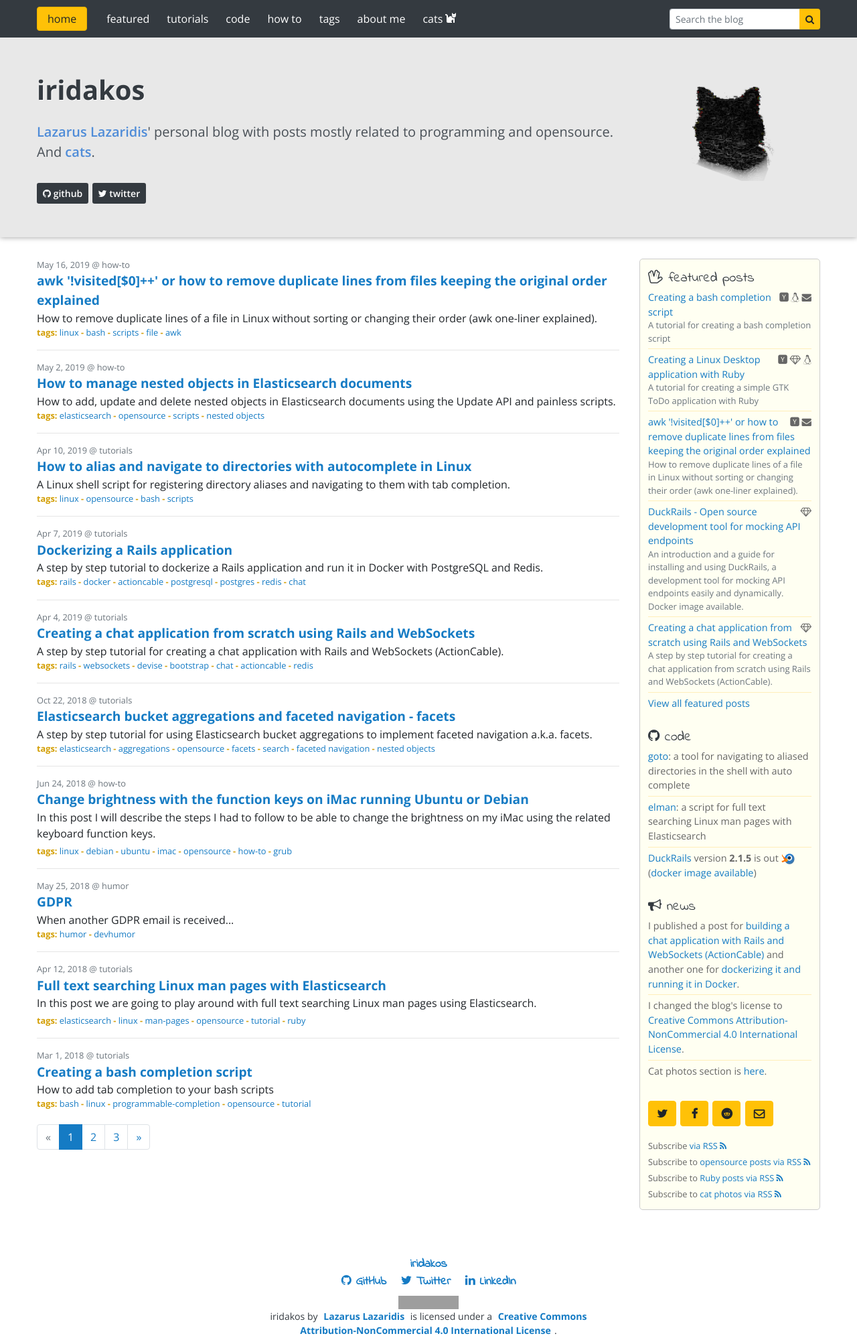
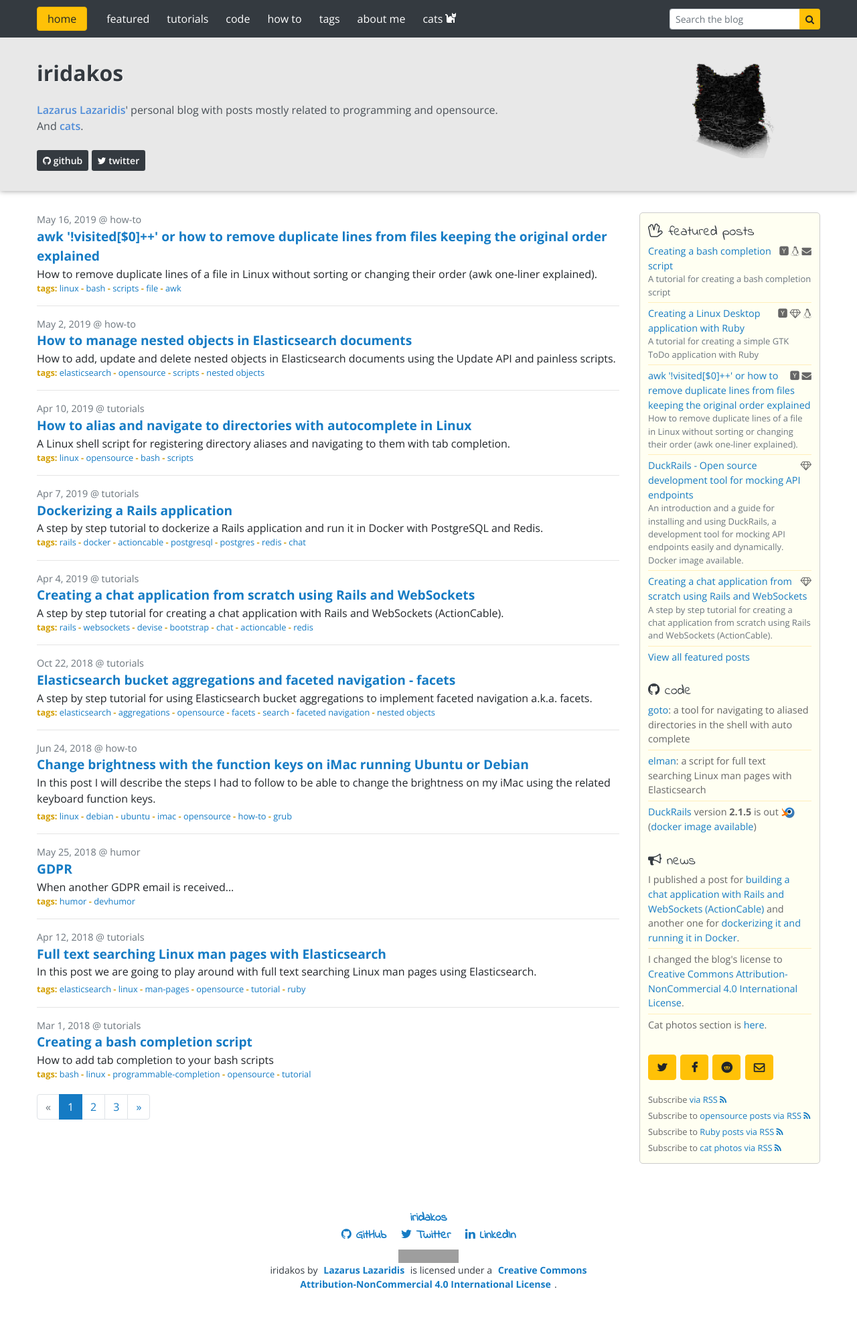
Before and after one commit to iridakos/iridakos.github.io, a Jekyll site: the page built from index.html, in a window 1280 px wide. Shown: the whole page at 67% size. Built offline with Jekyll 4.4.1, drawn with Linux system fonts in a browser that asks for light colours; nearby versions of some CDN libraries; the list of posts is cut into pages by our own code; comment, search, counter and statistics services are not loaded; after the commit the page ends 1937 px from its top, so only the background shows below that; grey boxes are pictures that could not be loaded.

Commit message:
fix layout

```diff
--- a/_sass/_iridakos.scss
+++ b/_sass/_iridakos.scss
@@ -40,8 +40,8 @@
 }
 
 .page-title-container {
-  padding: 30px 0 50px 0;
-  font-size: 2.5rem;
+  padding: 10px 0 30px 0;
+  font-size: 2rem;
   margin-bottom: 2rem;
   margin-top: 0;
   background: #e8e8e8;
@@ -53,6 +53,7 @@
       font-weight: bold;
       text-shadow: 1px 1px 0 rgba(255,255,255,0.9);
       color: $gray-800;
+      font-size: 100%;
     }
 
     .page-subtitle {
--- a/_sass/_posts.scss
+++ b/_sass/_posts.scss
@@ -16,7 +16,7 @@
 
   .post-metadata {
     color: $gray-600;
-    font-size: 80%;
+    font-size: 90%;
 
     .post-date {
       display: inline-block;
@@ -53,7 +53,7 @@
 
     .post-metadata, .post-tags, .post-tags i {
       color: $gray-700;
-      font-size: 70%;
+      font-size: 90%;
     }
   }
 }
```
